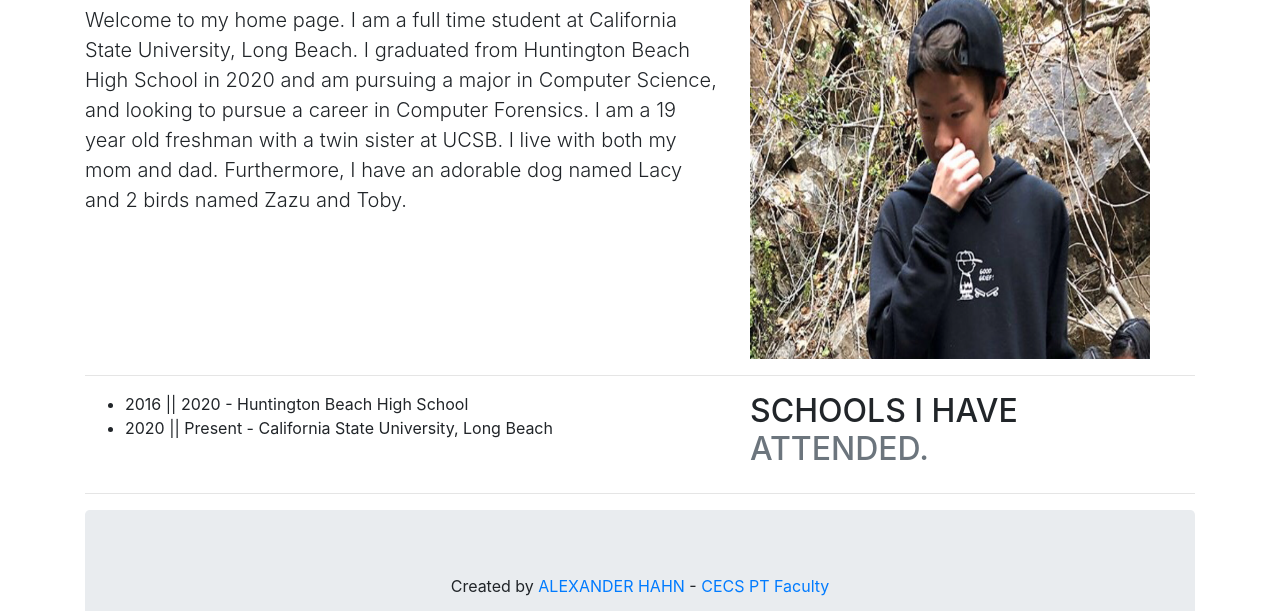
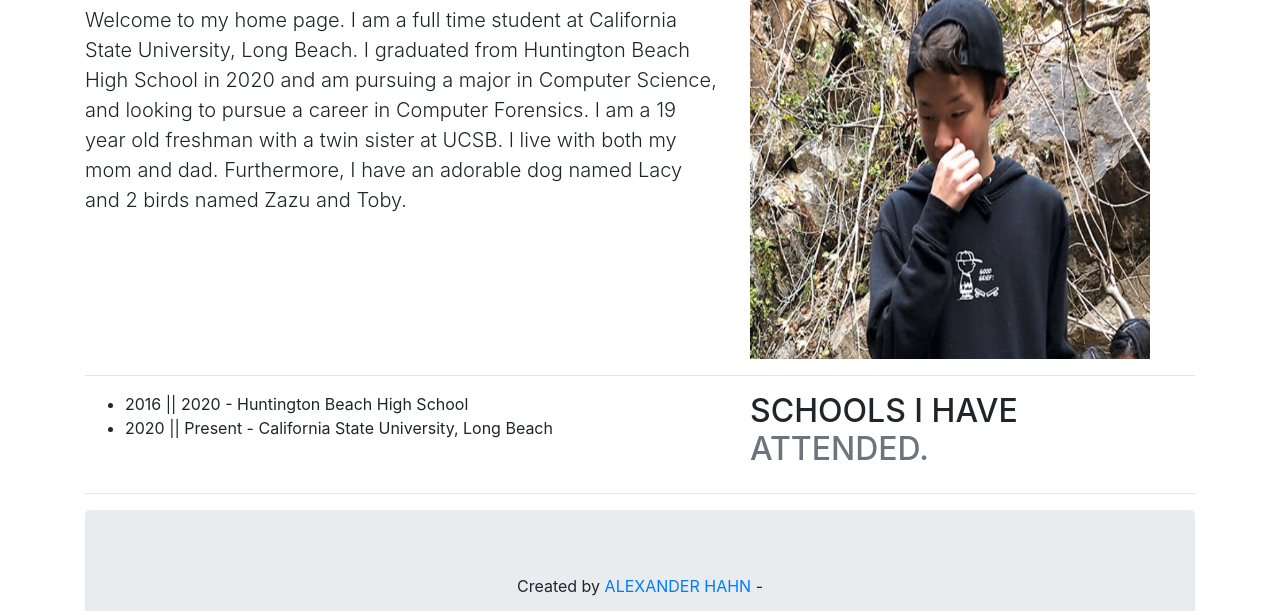
Before and after one commit to alexanderhahn020902/Bootstrap, a plain HTML site: page index.html in a window 1280 px wide. Shown: the part 340-951 px from the top of the page. Drawn offline with nearby package versions, Linux system fonts and the light colour scheme.

Commit message:
Update index.html

```diff
--- a/index.html
+++ b/index.html
@@ -58,7 +58,7 @@ I am a 19 year old freshman with a twin sister at UCSB. I live with both my mom
    <hr class="featurette-divider">
 
 <div class="jumbotron text-center" style="margin-bottom:0">
-  <p>Created by <a href="mailto:alexander.hahn01@student.csulb.edu">ALEXANDER HAHN</a> -  <a href="https://www.csulb.edu/college-of-engineering/roni-allen" target="_blank">CECS PT Faculty</a></p><p>Last updated on 5-7-21</p>
+  <p>Created by <a href="mailto:alexander.hahn01@student.csulb.edu">ALEXANDER HAHN</a> - </p><p>Last updated on 5-7-21</p>
     <i class="fas fa-chalkboard-teacher" style="font-size:60px;color:gold;text-shadow:2px 2px 4px #000000;"></i>
 </div>
     </div>
```
